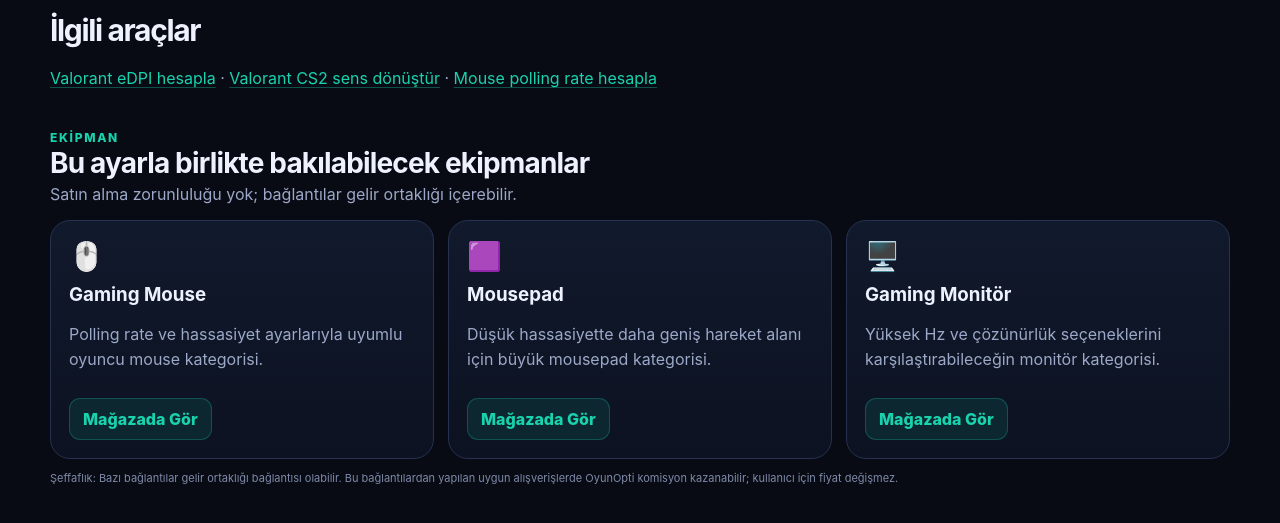
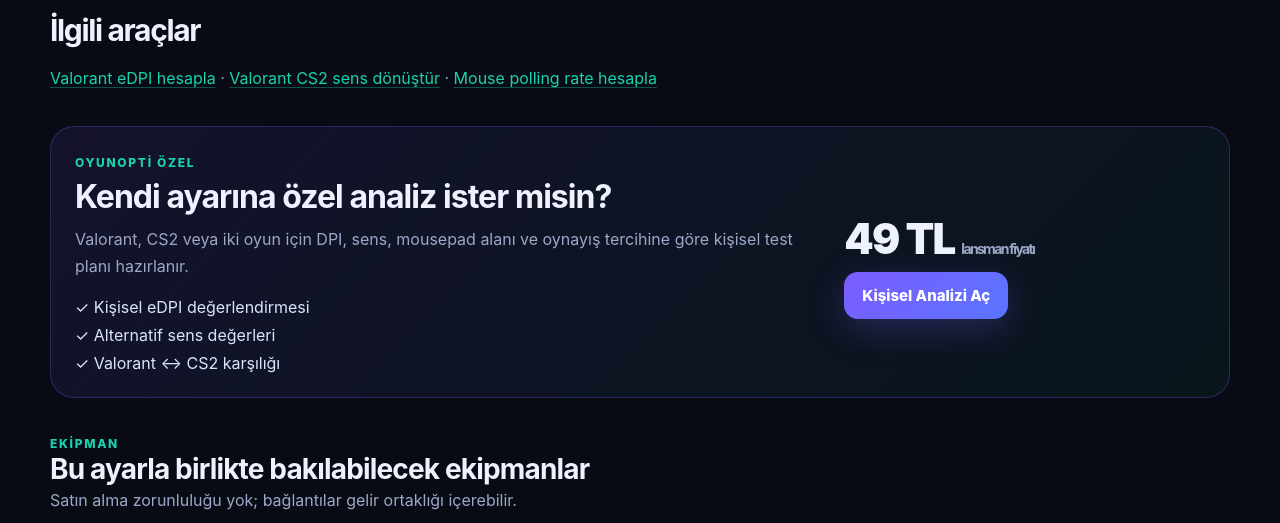
Before and after one commit to enesgurbuz6776-jpg/oyunopti, a plain HTML site: page cs2-edpi-hesaplama.html in a window 1280 px wide. Shown: the part 1740-2263 px from the top of the page. Drawn offline with Linux system fonts and the light colour scheme.

Commit message:
Add personal analysis CTA to CS2 eDPI page

```diff
--- a/cs2-edpi-hesaplama.html
+++ b/cs2-edpi-hesaplama.html
@@ -44,6 +44,13 @@
 <p><a href="valorant-edpi-hesaplama.html">Valorant eDPI hesapla</a> · <a href="valorant-cs2-sens.html">Valorant CS2 sens dönüştür</a> · <a href="mouse-polling-rate-gecikme.html">Mouse polling rate hesapla</a></p>
 </section>
 
+<section class="own-product">
+<div class="own-product-grid">
+<div><span class="eyebrow">OyunOpti Özel</span><h2>Kendi ayarına özel analiz ister misin?</h2>
+<p>Valorant, CS2 veya iki oyun için DPI, sens, mousepad alanı ve oynayış tercihine göre kişisel test planı hazırlanır.</p>
+<div class="product-bullets"><span>✓ Kişisel eDPI değerlendirmesi</span><span>✓ Alternatif sens değerleri</span><span>✓ Valorant ↔ CS2 karşılığı</span></div>
+</div><div><div class="product-price">49 TL <small>lansman fiyatı</small></div><a class="btn primary" href="kisisel-sens-analizi.html">Kişisel Analizi Aç</a></div>
+</div></section>
 <section class="monetize-wrap">
   <div class="monetize-head">
     <div><span class="eyebrow">Ekipman</span><h2>Bu ayarla birlikte bakılabilecek ekipmanlar</h2><p>Satın alma zorunluluğu yok; bağlantılar gelir ortaklığı içerebilir.</p></div>
```
